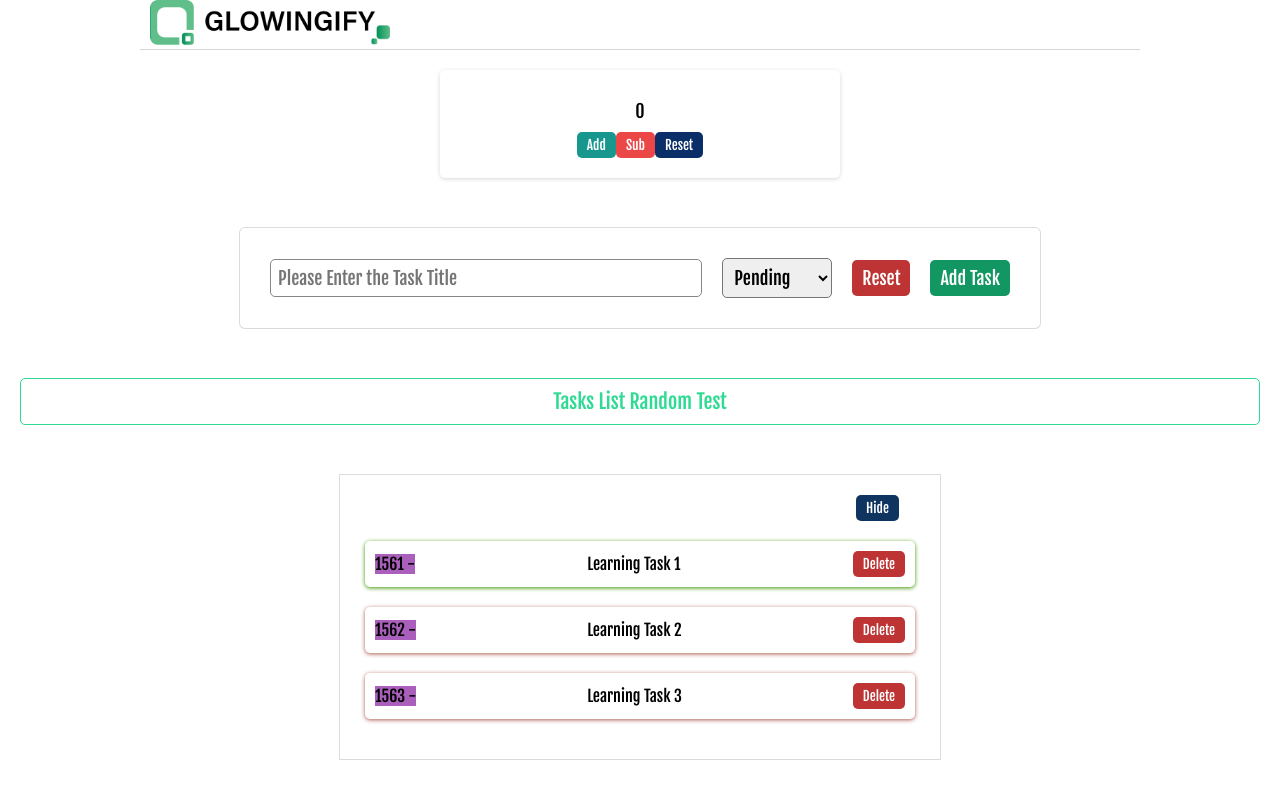
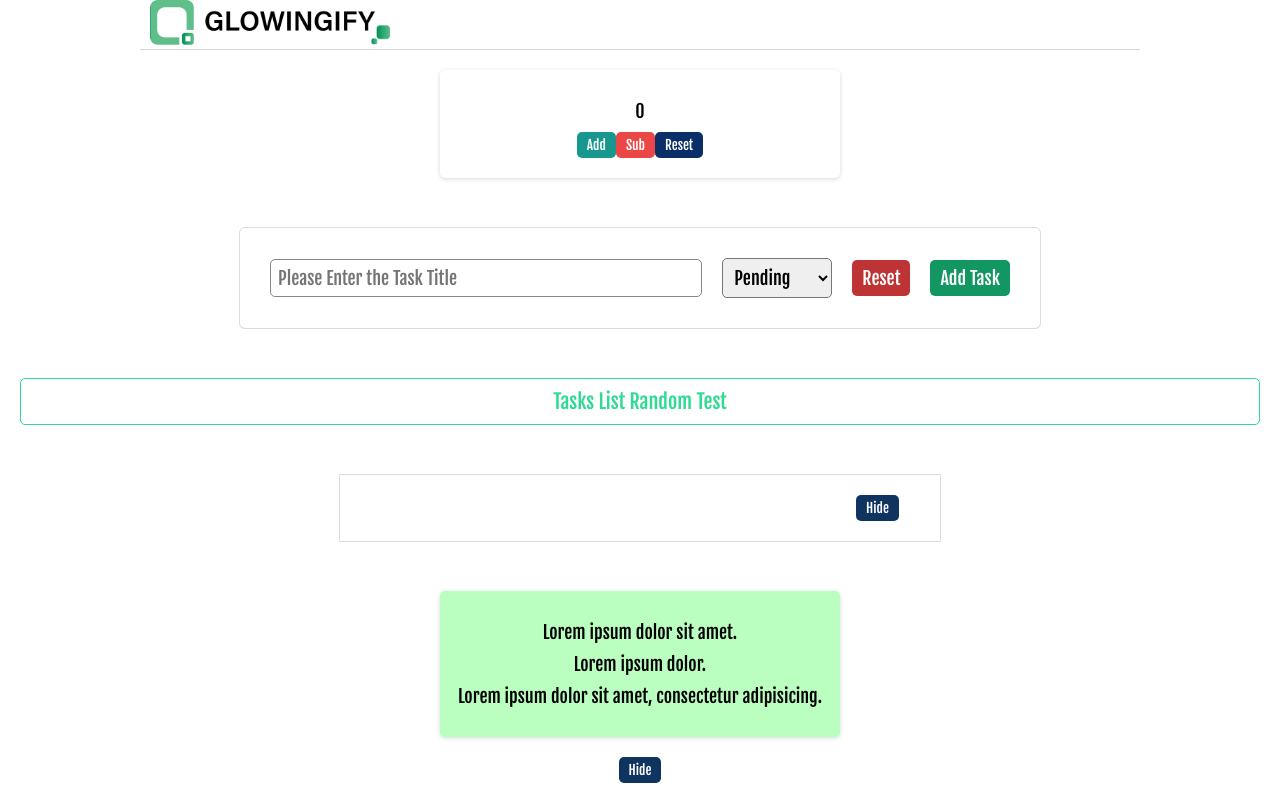
Before and after one commit to glowingemp129/react-course, a React (Create React App) app: page / in a window 1280 px wide. Shown: the top 800 px of the page. Built offline with nearby package versions, Linux system fonts and the light colour scheme.

Commit message:
Add Data in Tasks Lists

```diff
--- a/src/components/AddTask.jsx
+++ b/src/components/AddTask.jsx
@@ -1,7 +1,7 @@
 import './AddTask.css';
 import {useState} from "react";
 
-export default function AddTask() {
+export default function AddTask({tasks, setTasks}) {
     const [taskName, setTaskName] = useState('');
     const [taskProgress, setTaskProgress] = useState(false);
 
@@ -21,11 +21,14 @@ export default function AddTask() {
             return;
         }
         const newTask = {
-            id: Math.floor(Math.random() * 1000000),
+            id: Math.floor(Math.random() * 1000),
             name: taskName,
             completed: Boolean(taskProgress),
         };
+
+        setTasks([...tasks, newTask]);
         handleReset();
+
         console.log("newTask",newTask);
     }
 
--- a/src/components/List.jsx
+++ b/src/components/List.jsx
@@ -7,9 +7,9 @@ import moduleStyles from './List.module.css';
 
 export default function List(props) {
     const [tasks, setTasks] = useState([
-        {id: 1561, name: "Learning Task 1", completed: true},
-        {id: 1562, name: "Learning Task 2", completed: false},
-        {id: 1563, name: "Learning Task 3", completed: false}
+        // {id: 1561, name: "Learning Task 1", completed: true},
+        // {id: 1562, name: "Learning Task 2", completed: false},
+        // {id: 1563, name: "Learning Task 3", completed: false}
     ]);
 
     function handleDelete(id) {
@@ -30,7 +30,7 @@ export default function List(props) {
 
     return (
         <div className="tasklist">
-            <AddTask />
+            <AddTask tasks={tasks} setTasks={setTasks} />
             <h1 style={styles}>Tasks List {props.title} {props.subtitle}</h1>
             <ul>
                 <button className={`trigger ${moduleStyles.trigger}`} onClick={() => setShowTasks(!showTasks)}>{showTasks ? "Hide" : "Show"}</button>
```
